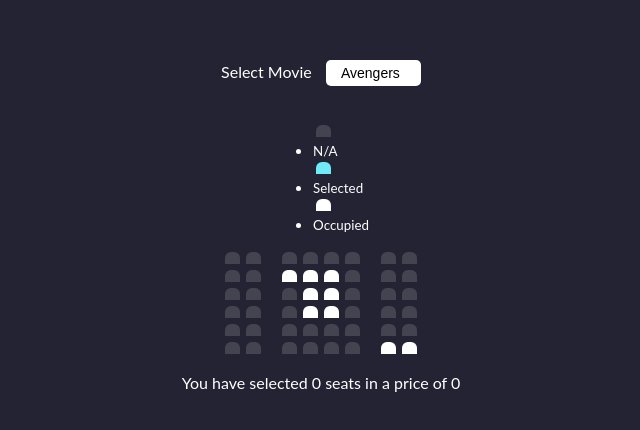
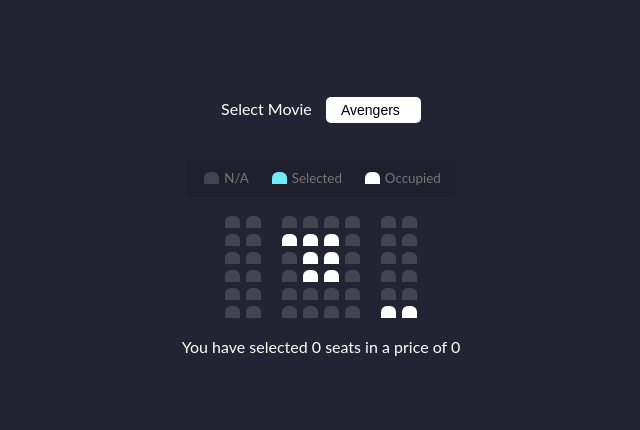
Before and after one commit to beckposts/20-Web-Projects-with-vanilla-javascript, a plain HTML site: page movie-seat-booking/index.html in a window 1280 px wide. Shown: the part 176-606 px from the top of the page, without its empty margins (319-959 px from the left). Drawn offline with Linux system fonts and the light colour scheme; a web font is replaced by a local one.

Commit message:
showcase styling

```diff
--- a/movie-seat-booking/style.css
+++ b/movie-seat-booking/style.css
@@ -70,3 +70,24 @@ body {
 .row {
   display: flex;
 }
+
+.showcase {
+  background-color: rgba(0, 0, 0, 0.1);
+  padding: 10px 5px;
+  border-radius: 5px;
+  color: #777;
+  list-style-type: none;
+  display: flex;
+  justify-content: space-between;
+}
+
+.showcase li {
+  display: flex;
+  align-items: center;
+  justify-content: center;
+  margin: 0px 10px;
+}
+
+.showcase li small {
+  margin-left: 2px;
+}
```
